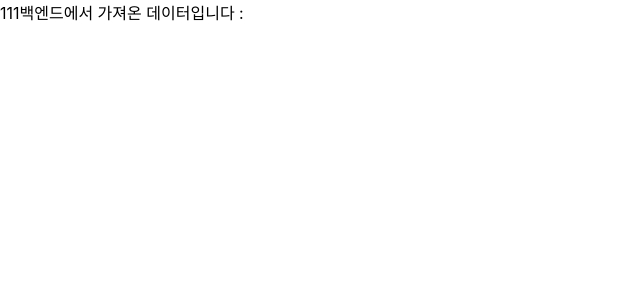
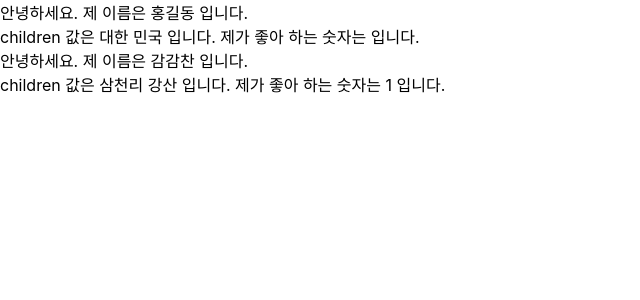
Before and after one commit to plusmail/react_ex, a React (Create React App) app: page / in a window 1280 px wide. Shown: the top 300 px of the page, without its empty margins (0-640 px from the left). Built offline with nearby package versions, Linux system fonts and the light colour scheme; no server answers.

Commit message:
Mycompoent 추

```diff
--- a/package.json
+++ b/package.json
@@ -7,7 +7,9 @@
     "@testing-library/react": "^13.3.0",
     "@testing-library/user-event": "^13.5.0",
     "axios": "^0.27.2",
+    "eslint": "^8.22.0",
     "http-proxy-middleware": "^2.0.6",
+    "prop-types": "^15.8.1",
     "react": "^18.2.0",
     "react-dom": "^18.2.0",
     "react-scripts": "5.0.1",
--- /dev/null
+++ b/src/ClassComponent.js
@@ -0,0 +1,27 @@
+import { Component} from "react";
+import PropTypes from "prop-types";
+
+class ClassComponent extends Component{
+    render() {
+        const {name, favoriteNumber, children} = this.props;
+
+        return (
+            <div>
+                안녕하세요. 제 이름은 {name} 입니다.<br />
+                children 값은 {children} 입니다.
+                제가 좋아 하는 숫자는 {favoriteNumber} 입니다.
+            </div>
+        )
+    }
+}
+
+ClassComponent.defaultProps = {
+    name : "기본 이름"
+}
+
+ClassComponent.propTypes = {
+    name : PropTypes.string,
+    favoriteNumber : PropTypes.number.isRequired
+}
+
+export default ClassComponent;
--- /dev/null
+++ b/src/MyComponent.js
@@ -0,0 +1,38 @@
+// const MyComponent = ({name, children}) =>{
+//     return (
+//         <div>
+//             안녕하세요. 제 이름은 {name} 입니다.<br />
+//             children 값은 {children} 입니다.
+//         </div>
+//     );
+// };
+//
+// MyComponent.defaultProps = {
+//     name : '기본 이름'
+// };
+//
+// export default MyComponent;
+
+import PropTypes from 'prop-types';
+
+const MyComponent = ({name, favoriteNumber , children}) => {
+    return (
+        <div>
+            안녕하세요. 제 이름은 {name} 입니다.<br />
+            children 값은 {children} 입니다.
+            제가 좋아 하는 숫자는 {favoriteNumber} 입니다.
+        </div>
+    );
+
+};
+
+MyComponent.defultProps = {
+    name : "기본이름"
+};
+
+MyComponent.propTypes ={
+    name : PropTypes.string,
+    favoriteNumber : PropTypes.number.isRequired
+}
+
+export default MyComponent;
--- a/src/index.js
+++ b/src/index.js
@@ -1,13 +1,16 @@
 import React from 'react';
 import ReactDOM from 'react-dom/client';
 import './index.css';
-import App from './App';
 import reportWebVitals from './reportWebVitals';
+import MyComponent from "./MyComponent";
+import ClassComponent from "./ClassComponent";
 
 const root = ReactDOM.createRoot(document.getElementById('root'));
 root.render(
   <React.StrictMode>
-    <App />
+    {/*<App />*/}
+      <MyComponent name={'홍길동'}>대한 민국</MyComponent>
+      <ClassComponent favoriteNumber={1} name={"감감찬"} >삼천리 강산</ClassComponent>
   </React.StrictMode>
 );
 
```
Also changed, not shown: src/Counter.js (added), 1 other file (tests, documents, lock files or other folders).
